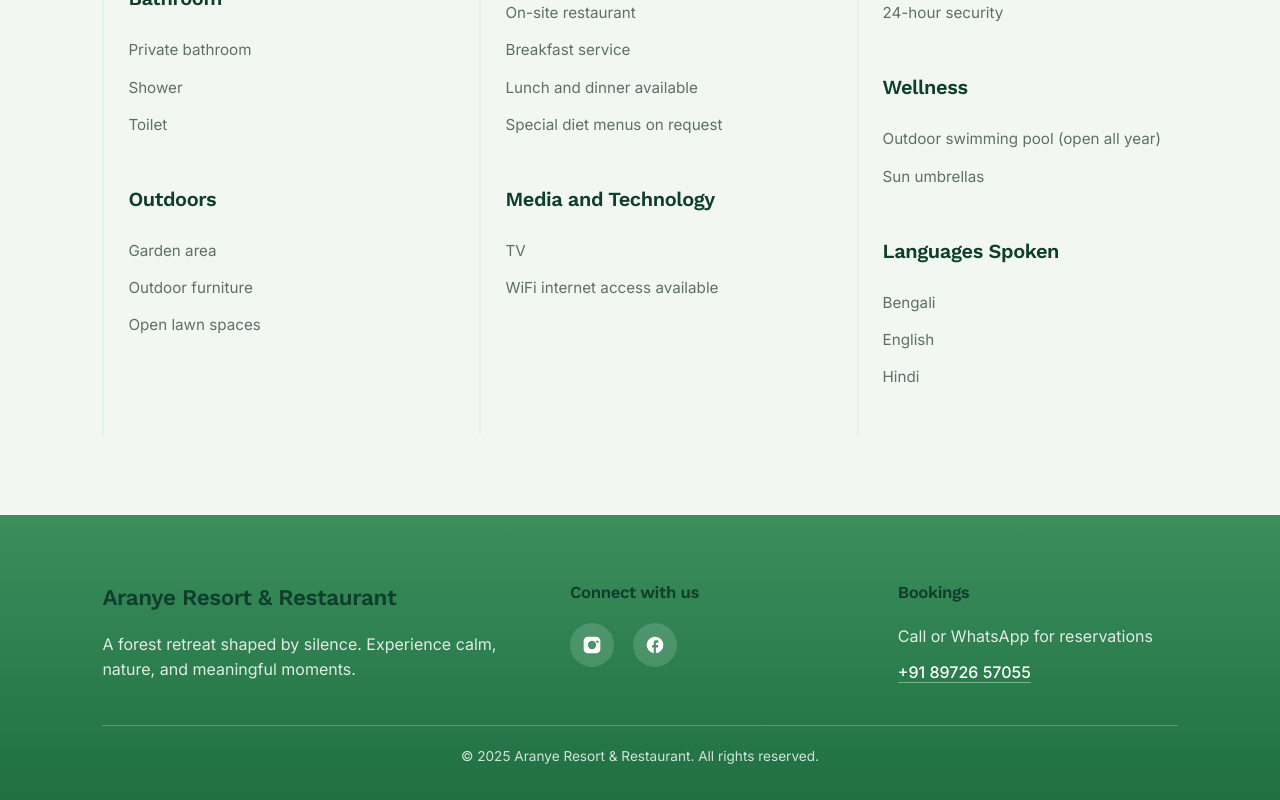
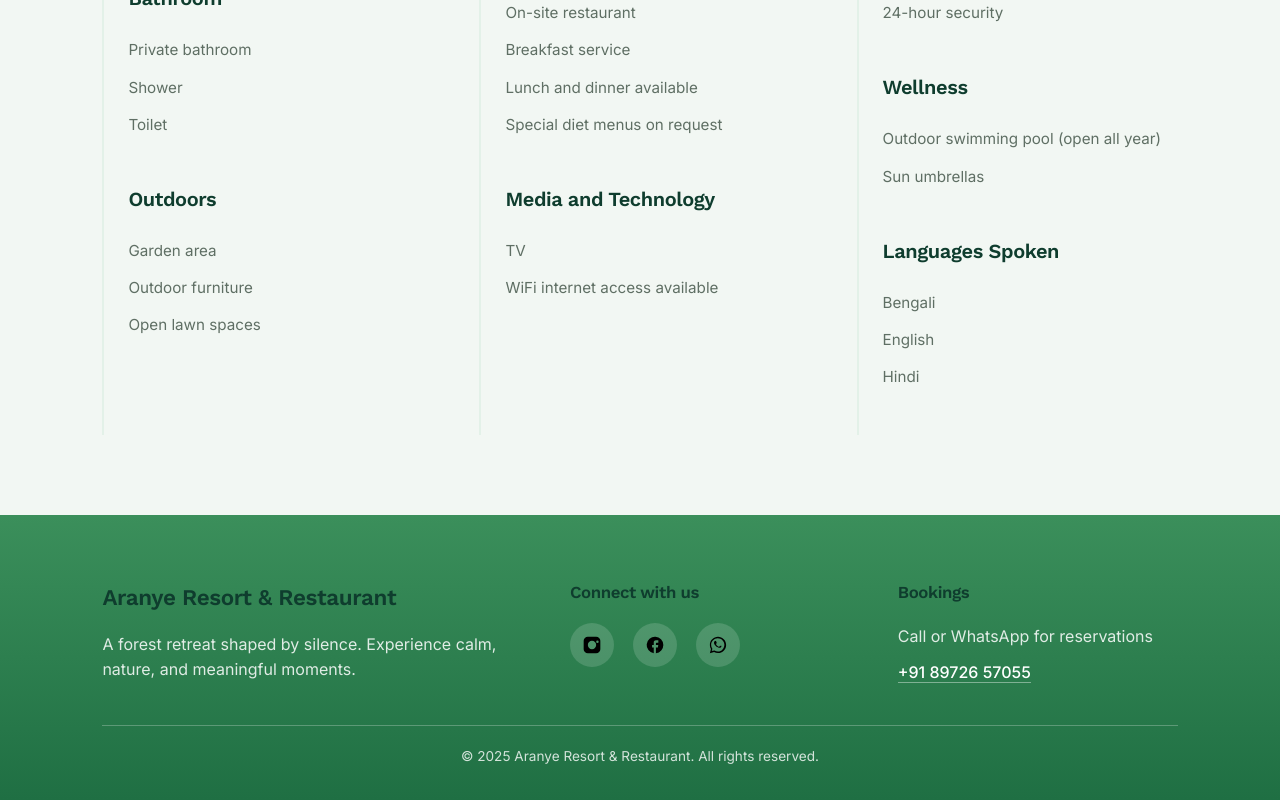
Before and after one commit to sarbeswarnandi/resort-website, a Next.js app: page / in a window 1280 px wide. Shown: the part 4530-5330 px from the top of the page. Built offline with nearby package versions, Linux system fonts and the light colour scheme.

Commit message:
whatsapp added

```diff
--- a/components/Footer.tsx
+++ b/components/Footer.tsx
@@ -6,8 +6,8 @@
         <div className="footer-brand">
           <h3>Aranye Resort & Restaurant</h3>
           <p>
-            A forest retreat shaped by silence. Experience calm, nature,
-            and meaningful moments.
+            A forest retreat shaped by silence.
+            Experience calm, nature, and meaningful moments.
           </p>
         </div>
 
@@ -16,41 +16,39 @@
           <h4>Connect with us</h4>
 
           <div className="social-icons">
+            {/* Instagram */}
             <a
               href="https://www.instagram.com/sarbeswarnandi?igsh=MTVjOHV1MTR5aGM0Ng=="
               target="_blank"
               rel="noopener noreferrer"
               aria-label="Instagram"
             >
-              <svg
-                viewBox="0 0 24 24"
-                width="20"
-                height="20"
-                aria-hidden="true"
-              >
-                <path
-                  fill="currentColor"
-                  d="M7 2h10a5 5 0 0 1 5 5v10a5 5 0 0 1-5 5H7a5 5 0 0 1-5-5V7a5 5 0 0 1 5-5zm5 5a5 5 0 1 0 0 10 5 5 0 0 0 0-10zm6.5-.5a1.5 1.5 0 1 0 0 3 1.5 1.5 0 0 0 0-3z"
-                />
+              <svg viewBox="0 0 24 24">
+                <path d="M7 2h10a5 5 0 0 1 5 5v10a5 5 0 0 1-5 5H7a5 5 0 0 1-5-5V7a5 5 0 0 1 5-5zm5 5a5 5 0 1 0 0 10 5 5 0 0 0 0-10zm6.5-.5a1.5 1.5 0 1 0 0 3 1.5 1.5 0 0 0 0-3z" />
               </svg>
             </a>
 
+            {/* Facebook */}
             <a
               href="https://www.facebook.com/people/Sarbeswar-Nandi/100090828131545/"
               target="_blank"
               rel="noopener noreferrer"
               aria-label="Facebook"
             >
-              <svg
-                viewBox="0 0 24 24"
-                width="20"
-                height="20"
-                aria-hidden="true"
-              >
-                <path
-                  fill="currentColor"
-                  d="M22 12a10 10 0 1 0-11.5 9.9v-7h-2v-3h2V9.5a3 3 0 0 1 3.2-3.3h2.3v3h-1.6c-1 0-1.3.5-1.3 1.2V12h2.8l-.4 3h-2.4v7A10 10 0 0 0 22 12z"
-                />
+              <svg viewBox="0 0 24 24">
+                <path d="M22 12a10 10 0 1 0-11.5 9.9v-7h-2v-3h2V9.5a3 3 0 0 1 3.2-3.3h2.3v3h-1.6c-1 0-1.3.5-1.3 1.2V12h2.8l-.4 3h-2.4v7A10 10 0 0 0 22 12z" />
+              </svg>
+            </a>
+
+            {/* WhatsApp */}
+            <a
+              href="https://api.whatsapp.com/send?phone=%2B8972657055"
+              target="_blank"
+              rel="noopener noreferrer"
+              aria-label="WhatsApp"
+            >
+              <svg viewBox="0 0 32 32">
+                <path d="M16 2.9c-7.2 0-13 5.8-13 13 0 2.3.6 4.6 1.8 6.6L3 29l6.7-1.7c1.9 1 4 1.6 6.3 1.6 7.2 0 13-5.8 13-13s-5.8-13-13-13zm0 23.6c-2 0-3.9-.6-5.6-1.6l-.4-.2-4 1 1-3.9-.3-.4c-1.1-1.7-1.7-3.7-1.7-5.8 0-5.8 4.7-10.6 10.6-10.6s10.6 4.7 10.6 10.6S21.8 26.5 16 26.5zm5.8-8.2c-.3-.2-1.9-.9-2.2-1-.3-.1-.5-.2-.7.2s-.8 1-.9 1.2-.4.2-.7 0c-.3-.2-1.4-.5-2.6-1.6-1-1-1.6-2.1-1.8-2.5s0-.6.2-.8c.2-.2.3-.4.5-.6.2-.2.2-.3.3-.5.1-.2 0-.4 0-.5s-.7-1.7-1-2.3c-.3-.6-.6-.5-.8-.5h-.7c-.2 0-.5.1-.8.4s-1 1-1 2.5 1 2.9 1.1 3.1c.1.2 2 3.1 4.9 4.3.7.3 1.3.5 1.7.6.7.2 1.3.2 1.8.1.5-.1 1.9-.8 2.2-1.6.3-.8.3-1.5.2-1.6-.1-.2-.3-.3-.6-.4z" />
               </svg>
             </a>
           </div>
@@ -67,8 +65,7 @@
       </div>
 
       <div className="footer-bottom">
-        © {new Date().getFullYear()} Aranye Resort & Restaurant. All rights
-        reserved.
+        © {new Date().getFullYear()} Aranye Resort & Restaurant. All rights reserved.
       </div>
     </footer>
   );
```
